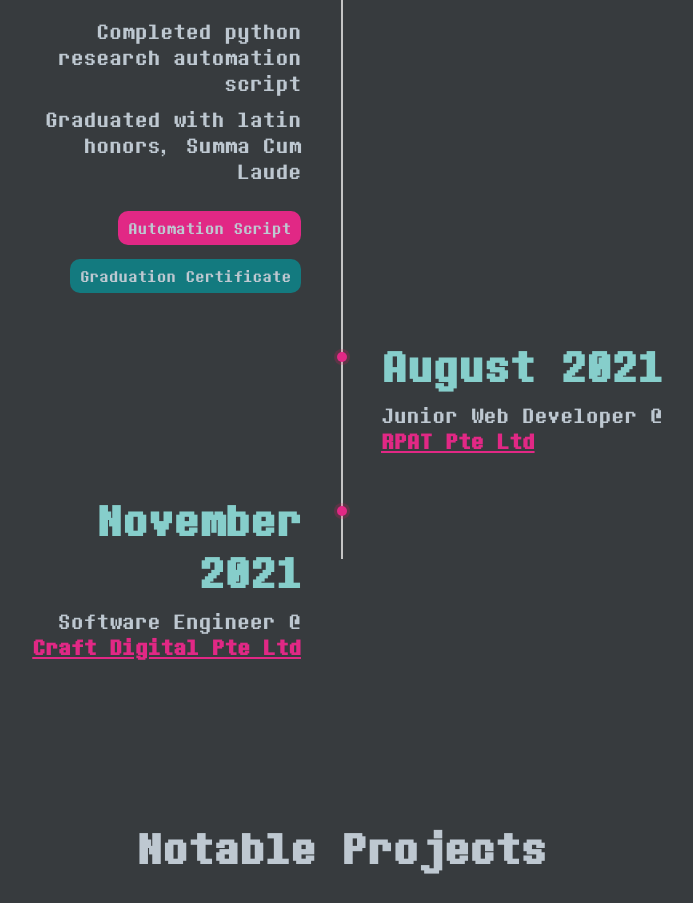
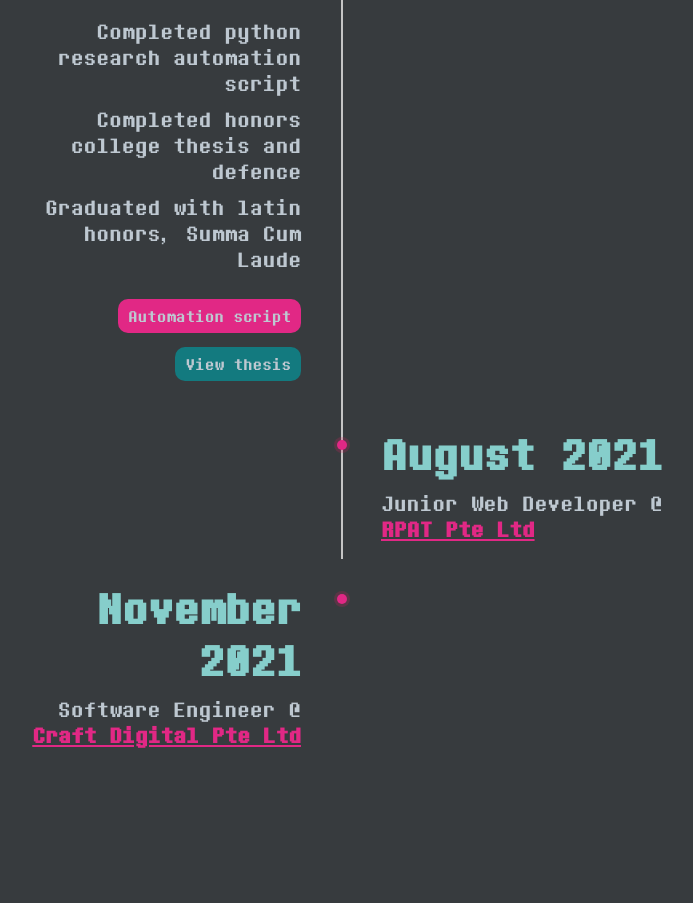
Before and after one commit to teoyi/personal-portfolio, a Next.js app: page / in a window 1280 px wide. Shown: the part 2536-3439 px from the top of the page, without its empty margins (299-992 px from the left). Built offline with nearby package versions, Linux system fonts and the light colour scheme; a web font is replaced by a local one.

Commit message:
removed ecertificate and replaced with thesis link to honors college submission

```diff
--- a/src/components/Timeline/Timeline.js
+++ b/src/components/Timeline/Timeline.js
@@ -34,10 +34,11 @@ const Timeline = () => {
                             <div className={classes.content}>
                                 <h3>June 2021</h3>
                                 <p>Completed python research automation script</p>
+                                <p>Completed honors college thesis and defence</p>
                                 <p>Graduated with latin honors, Summa Cum Laude</p>
                                 <div className={classes.buttonWrap}>
-                                    <a href="https://github.com/teoyi/research-process-automation" target="_blank" rel="noopener noreferrer" className={classes.buttonmain}>Automation Script</a>
-                                    <a href="/static/assets/eDiploma.pdf" alt="Certificate of completion" target="_blank" rel="noopener noreferrer" className={classes.buttonalt}>Graduation Certificate</a>
+                                    <a href="https://github.com/teoyi/research-process-automation" target="_blank" rel="noopener noreferrer" className={classes.buttonmain}>Automation script</a>
+                                    <a href="https://ir.library.oregonstate.edu/catalog?f%5Bcreator_sim%5D%5B%5D=Teo%2C+YiPeng&locale=en" alt="Undergraduate Thesis" target="_blank" rel="noopener noreferrer" className={classes.buttonalt}>View thesis</a>
                                 </div>
 
                             </div>
```
Also changed, not shown: 1 other file (tests, documents, lock files or other folders).
